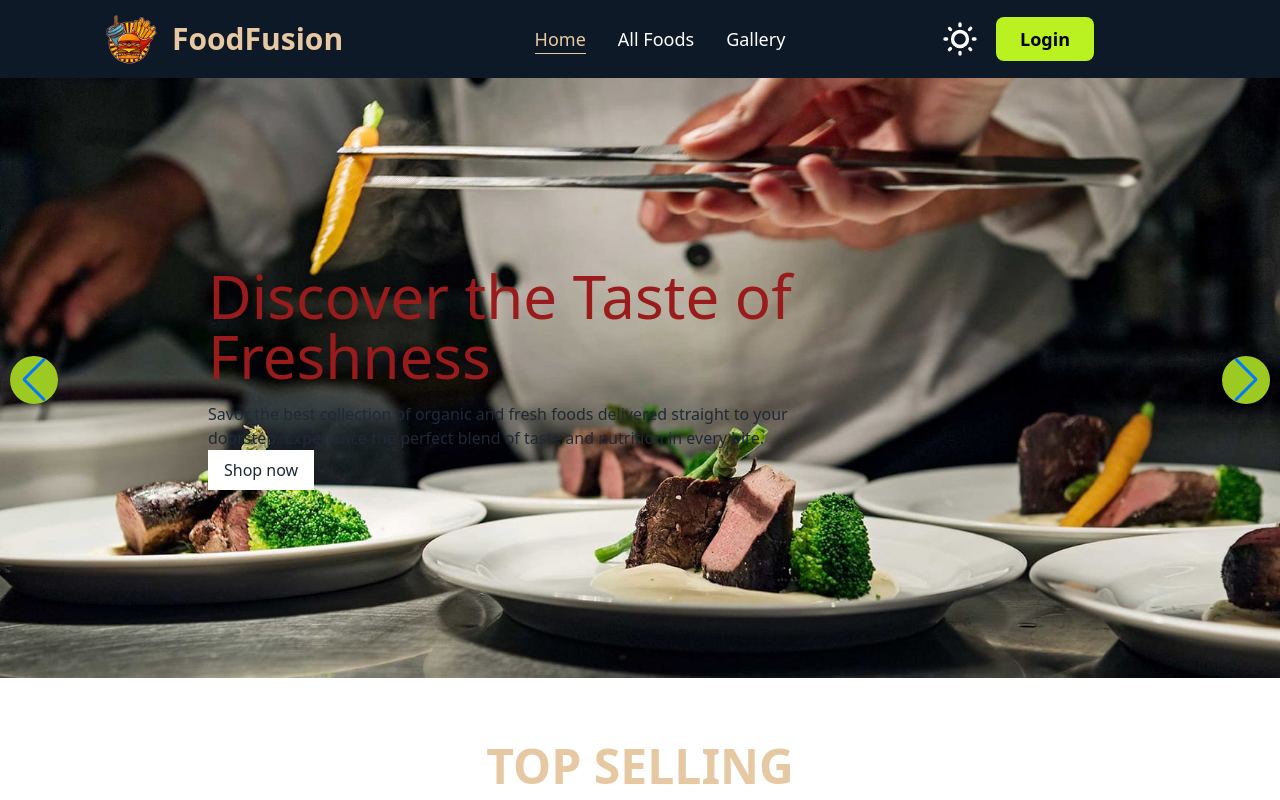
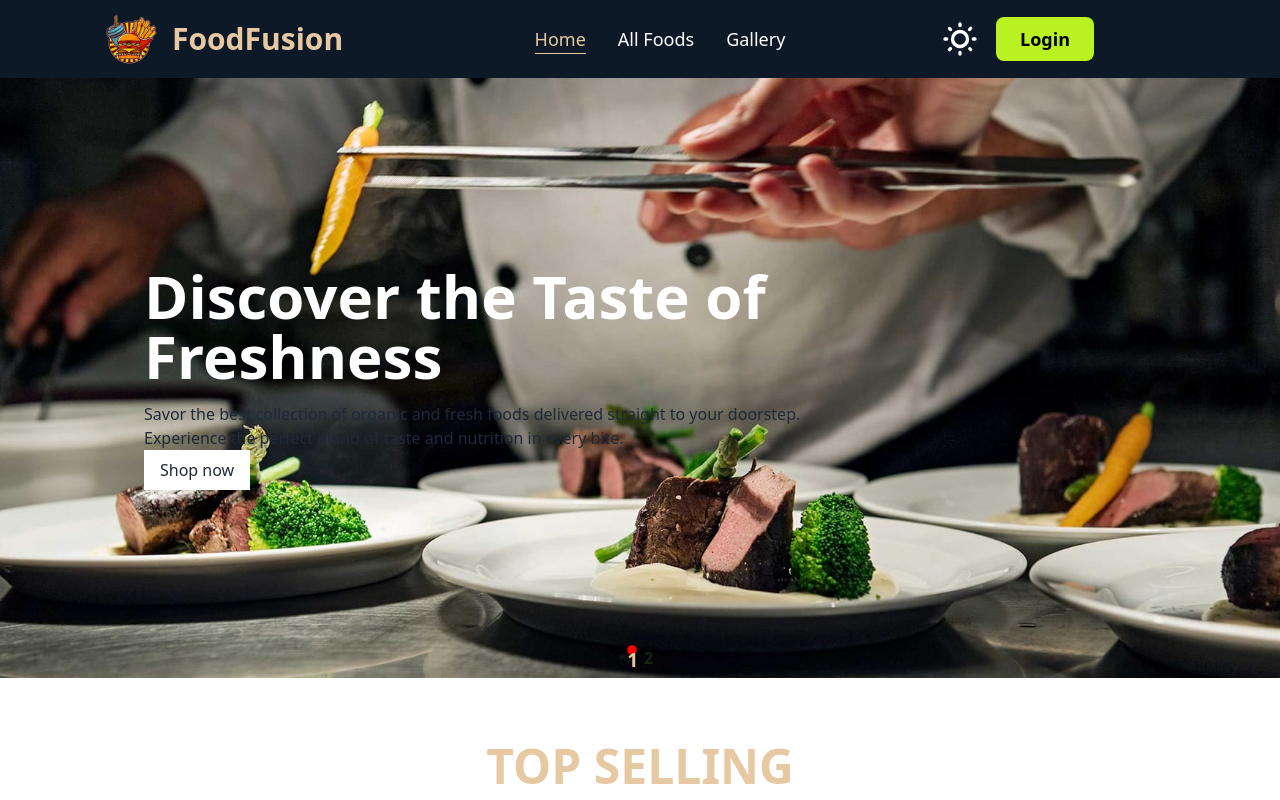
Before and after one commit to azmiruddin-143/FoodFusion-frontend, a React (Vite) app: page / in a window 1280 px wide. Shown: the top 800 px of the page. Built offline with nearby package versions, Linux system fonts and the light colour scheme; no server answers.

Commit message:
renderBullet style complete

```diff
--- a/src/Components/Banner.jsx
+++ b/src/Components/Banner.jsx
@@ -1,26 +1,22 @@
 import { FaArrowLeft, FaArrowRight } from "react-icons/fa";
 import { Swiper, SwiperSlide } from "swiper/react";
-import { Autoplay, Navigation, EffectFade } from "swiper/modules";
+import { Autoplay, Navigation, EffectFade, Pagination } from "swiper/modules";
 import "swiper/css";
 import "swiper/css/navigation";
 import "swiper/css/effect-fade";
-import banner from '../../src/assets/banner-test.jpg'
-import slider from '../../src/assets/slider-1.jpg'
-import slider2 from '../../src/assets/slider-2.jpg'
+import "swiper/css/pagination"; // পেজিনেশন স্টাইল ইমপোর্ট
+import banner from '../../src/assets/banner-test.jpg';
+import slider from '../../src/assets/slider-1.jpg';
+import slider2 from '../../src/assets/slider-2.jpg';
 import { Link } from "react-router-dom";
 
 const Banner = () => {
     return (
         <div className="w-full relative">
             <Swiper
-                modules={[Navigation, Autoplay, EffectFade]}
-                navigation={{
-                    nextEl: ".swiper-button-next",
-                    prevEl: ".swiper-button-prev",
-
-                }}
-
-                // autoplay={{
+                modules={[Navigation, Autoplay, EffectFade, Pagination]}
+                navigation={false}
+                //  autoplay={{
                 //     delay: 3000,
                 //     disableOnInteraction: false,
                 // }}
@@ -28,49 +24,61 @@ const Banner = () => {
                 slidesPerView={1}
                 loop={true}
                 className="2xl:h-[850px] md:h-[450px] lg:h-[600px] h-[200px]"
+                pagination={{
+                    clickable: true,
+                    renderBullet: (index, className) => {
+                        // Custom pagination rendering
+                        return `<span class="${className} custom-bullet">${index + 1}</span>`;
+                    },
+                }}
             >
-
-
-
+                {/* Slide 1 */}
                 <SwiperSlide>
-                    <div style={{
-                        backgroundImage: `url(${slider})`
-                    }} className="bg-cover bg-no-repeat bg-center w-full h-full flex justify-start items-center">
-                        <div className="ml-52 space-y-4">
-                            <h1 className="text-6xl w-7/12 text-red-800"> Discover the Taste of Freshness </h1>
-                            <p className="w-7/12">Savor the best collection of organic and fresh foods delivered straight to your doorstep. Experience the perfect blend of taste and nutrition in every bite.</p>
-                            <Link to={'/allfoods'} ><button className="bg-[white] py-2 px-4 ">Shop now</button></Link>
-
-                        </div>
-
-                    </div>
-                </SwiperSlide>
-                <SwiperSlide>
-                    <div style={{
-                        backgroundImage: `url(${slider2})`
-                    }} className="bg-cover bg-no-repeat bg-center w-full h-full flex justify-start items-center ">
-                        <div className="ml-52 space-y-4">
-                            <h1 className="text-6xl w-7/12 text-red-800"> Favorite Meals, Delivered Fast </h1>
-                            <p className="w-7/12">Choose from a variety of delicious dishes and snacks prepared with care and quality ingredients. Indulge in the flavors you love anytime, anywhere</p>
-                            <button className="bg-[white] py-2 px-4">Shop now 2</button>
-
+                    <div
+                        style={{
+                            backgroundImage: `url(${slider})`,
+                        }}
+                        className="bg-cover bg-no-repeat bg-center w-full h-full flex justify-start items-center"
+                    >
+                        <div className="ml-36 space-y-4">
+                            <h1 className="text-6xl w-7/12 text-white font-bold">
+                                Discover the Taste of Freshness
+                            </h1>
+                            <p className="w-7/12 ">
+                                Savor the best collection of organic and fresh foods delivered
+                                straight to your doorstep. Experience the perfect blend of taste
+                                and nutrition in every bite.
+                            </p>
+                            <Link to={"/allfoods"}>
+                                <button className="bg-[white] py-2 px-4 ">Shop now</button>
+                            </Link>
                         </div>
                     </div>
                 </SwiperSlide>
 
-
+                {/* Slide 2 */}
+                <SwiperSlide>
+                    <div
+                        style={{
+                            backgroundImage: `url(${slider2})`,
+                        }}
+                        className="bg-cover bg-no-repeat bg-center w-full h-full flex justify-start items-center"
+                    >
+                        <div className="ml-36 space-y-4">
+                            <h1 className="text-6xl w-7/12 text-red-800">
+                                Favorite Meals, Delivered Fast
+                            </h1>
+                            <p className="w-7/12">
+                                Choose from a variety of delicious dishes and snacks prepared with
+                                care and quality ingredients. Indulge in the flavors you love
+                                anytime, anywhere
+                            </p>
+                            <button className="bg-[white] py-2 px-4">Shop now 2</button>
+                        </div>
+                    </div>
+                </SwiperSlide>
             </Swiper>
 
-
-
-            <div className="swiper-button-prev  bg-[#9dc923] cursor-pointer  rounded-full  px-[22px] md:p-6 flex justify-center items-center absolute right-[50px] top-1/2">
-                <FaArrowLeft />
-            </div>
-
-            <div className="swiper-button-next  cursor-pointer bg-[#9dc923] rounded-full px-[22px] w-fit  md:p-6 flex justify-center items-center" >
-                <FaArrowRight />
-            </div>
-            {/* style={{ left: '250px', top: '600px' }} */}
         </div>
     );
 };
--- a/src/Components/TrendingItems.jsx
+++ b/src/Components/TrendingItems.jsx
@@ -15,10 +15,10 @@ const TrendingItems = () => {
                     modules={[Navigation, Autoplay]}
                     navigation={false}
                     loop={true}
-                    // autoplay={{
-                    //     delay: 3000,
-                    //     disableOnInteraction: false,
-                    // }}
+                    autoplay={{
+                        delay: 3000,
+                        disableOnInteraction: false,
+                    }}
                     spaceBetween={12}
                     slidesPerView={4}
 
--- a/src/Pages/AllFoods.jsx
+++ b/src/Pages/AllFoods.jsx
@@ -24,14 +24,14 @@ const AllFoods = () => {
 
     return (
         <div>
-            <div class="relative bg-gray-50 h-52  flex items-center justify-center">
+            <div class="relative bg-gray-50 h-36 lg:h-52  flex items-center justify-center">
 
-                <h1 class="absolute inset-0 text-gray-200 text-9xl font-bold flex items-center justify-center select-none">
+                <h1 class="absolute inset-0 text-gray-200 sm:text-6xl lg:text-9xl font-bold flex items-center justify-center select-none">
                     All Foods
                 </h1>
 
-                <div class="relative bg-white p-6 rounded-lg shadow-lg z-10">
-                    <h1 class="text-4xl font-bold text-red-500 text-center">
+                <div class="relative bg-white p-3 lg:p-6 rounded-lg shadow-lg z-10">
+                    <h1 class="lg:text-4xl sm:text-2xl font-bold text-primary text-center">
                         All Foods
                     </h1>
                 </div>
--- a/src/Pages/Gellery.jsx
+++ b/src/Pages/Gellery.jsx
@@ -11,9 +11,22 @@ const Gellery = () => {
     const [open, setOpen] = useState(false); // লাইটবক্স খোলা/বন্ধ
     const [currentIndex, setCurrentIndex] = useState(0); // ক্লিক করা ইমেজ ইনডেক্স
     return (
-        <div className="gallery-page text-center">
-        {/* পেজ টাইটেল */}
-        <h1 className="text-4xl font-bold my-10">My Gallery</h1>
+        <div>
+            <div class="relative bg-gray-50 h-36 lg:h-52  flex items-center justify-center">
+
+                <h1 class="absolute inset-0 text-gray-200 sm:text-6xl lg:text-9xl font-bold flex items-center justify-center select-none">
+                    Gallery
+                </h1>
+
+                <div class="relative bg-white p-3 lg:p-6 rounded-lg shadow-lg z-10">
+                    <h1 class="lg:text-4xl sm:text-2xl font-bold text-primary text-center">
+                    Gallery
+                    </h1>
+                </div>
+            </div>
+
+
+            <div className="gallery-page text-center my-6">
 
                 {/* গ্যালারি সেকশন */}
                 <div className="grid grid-cols-2 md:grid-cols-3 gap-4 px-4">
@@ -141,6 +154,7 @@ const Gellery = () => {
                     index={currentIndex} // ক্লিক করা ইমেজের ইনডেক্স
                 />
             </div>
+        </div>
     );
 };
 
--- a/src/index.css
+++ b/src/index.css
@@ -1,3 +1,34 @@
 @tailwind base;
 @tailwind components;
 @tailwind utilities;
+
+
+/* Custom bullets */
+.custom-bullet {
+    font-size: 16px;
+    font-weight: bold;
+    color: rgb(85, 186, 13);
+    margin: 0 5px;
+    cursor: pointer;
+    transition: color 0.3s ease;
+
+  }
+
+  .swiper-pagination-bullet-active {
+    opacity: var(--swiper-pagination-bullet-opacity, 1);
+    background: red !important;
+  }
+
+  .swiper-pagination-bullet-active.custom-bullet {
+    color: #e6c9a2;
+    transform: scale(1.2);
+    border-bottom: 2px;
+  }
+
+   /* .swiper-pagination-bullets, .swiper-pagination-bullets.swiper-pagination-horizontal {
+    bottom: var(--swiper-pagination-bottom, 8px);
+    top: var(--swiper-pagination-top, auto);
+    left: 100px !important;
+    top: 600px !important;
+    width: 50px !important;
+} */
```
Lines whose indentation alone changed are shown as unchanged.
